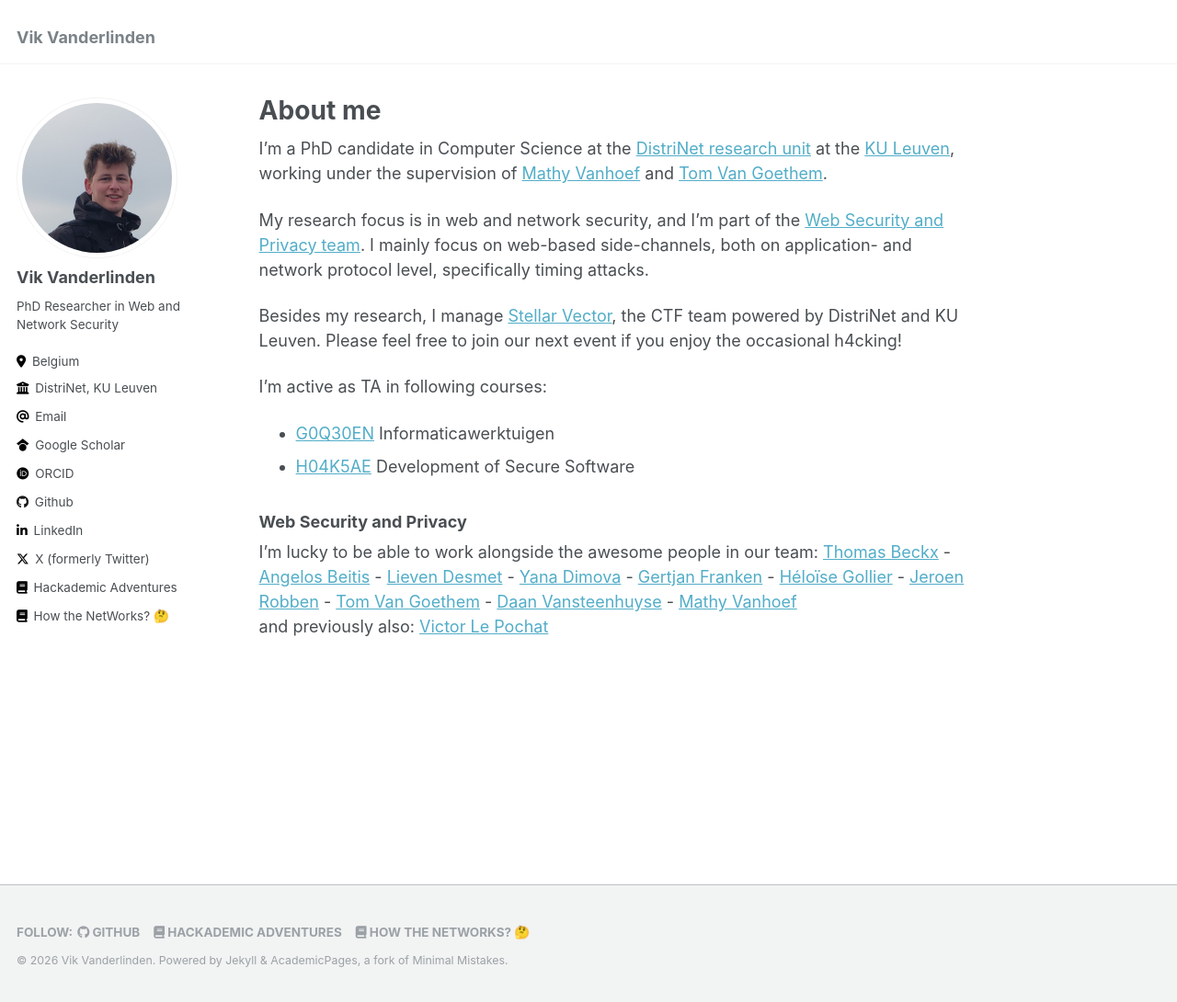
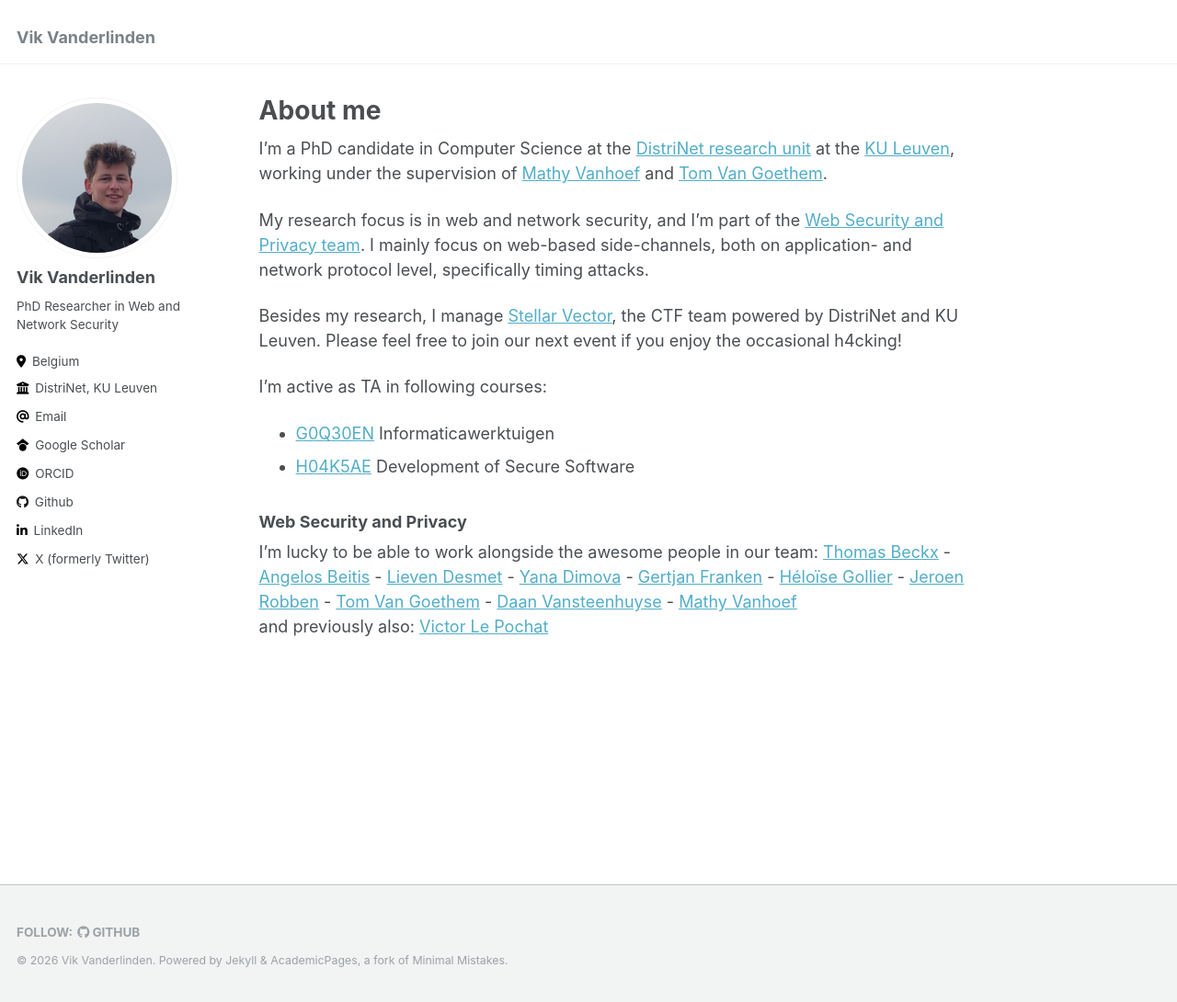
Before and after one commit to vikvanderlinden/vikvanderlinden.github.io, a Jekyll site: the page built from _pages/about.md, in a window 1280 px wide and 1090 px high. Shown: the whole window at 92% size. Built offline with Jekyll 4.4.1, drawn with Linux system fonts in a browser that asks for light colours.

Commit message:
Remove blog links

```diff
--- a/_config.yml
+++ b/_config.yml
@@ -73,10 +73,10 @@ author:
   xing             : # Username
   youtube          : # Username
   zhihu            : # URL
-  blog             : "Hackademic Adventures"
-  blog_url         : "https://hackademicadventures.substack.com/"
-  blog2            : "How the NetWorks? 🤔"
-  blog2_url        : "https://howthenetworks.substack.com/"
+  # blog             : "Hackademic Adventures"
+  # blog_url         : "https://hackademicadventures.substack.com/"
+  # blog2            : "How the NetWorks? 🤔"
+  # blog2_url        : "https://howthenetworks.substack.com/"
 
 
 
```
